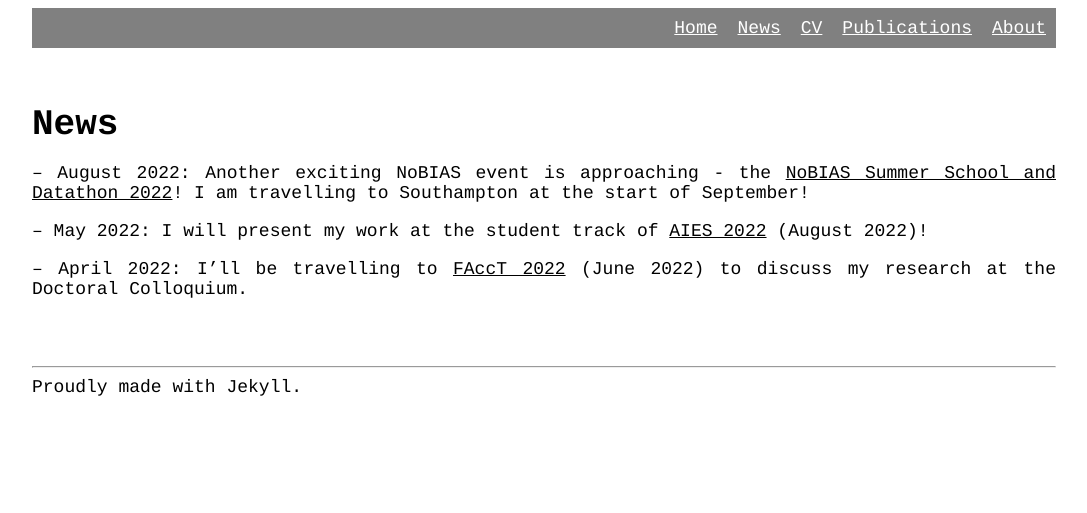
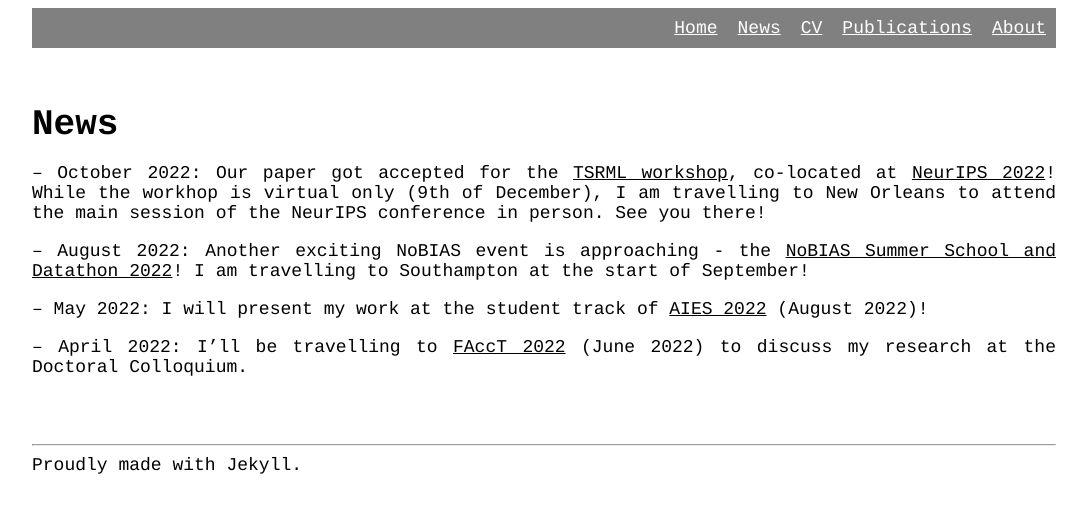
Before and after one commit to lstate/lstate.github.io, a Jekyll site: the page built from _pages/news.markdown, in a window 1280 px wide. Shown: the top 513 px of the page, without its empty margins (96-1183 px from the left). Built offline with Jekyll 4.4.1, drawn with Linux system fonts in a browser that asks for light colours.

Commit message:
Update news.markdown

```diff
--- a/_pages/news.markdown
+++ b/_pages/news.markdown
@@ -10,6 +10,8 @@ permalink: /news/
 News
 </div>
 
+-- October 2022: Our paper got accepted for the [TSRML workshop](https://tsrml2022.github.io/), co-located at [NeurIPS 2022](https://neurips.cc/)! While the workhop is virtual only (9th of December), I am travelling to New Orleans to attend the main session of the NeurIPS conference in person. See you there!
+
 -- August 2022: Another exciting NoBIAS event is approaching - the [NoBIAS Summer School and Datathon 2022](https://nobias-project.eu/index.php/nobias-summer-school-and-datathon-2022/)! I am travelling to Southampton at the start of September!
 
 -- May 2022: I will present my work at the student track of [AIES 2022](https://www.aies-conference.com/2022/) (August 2022)!
```
